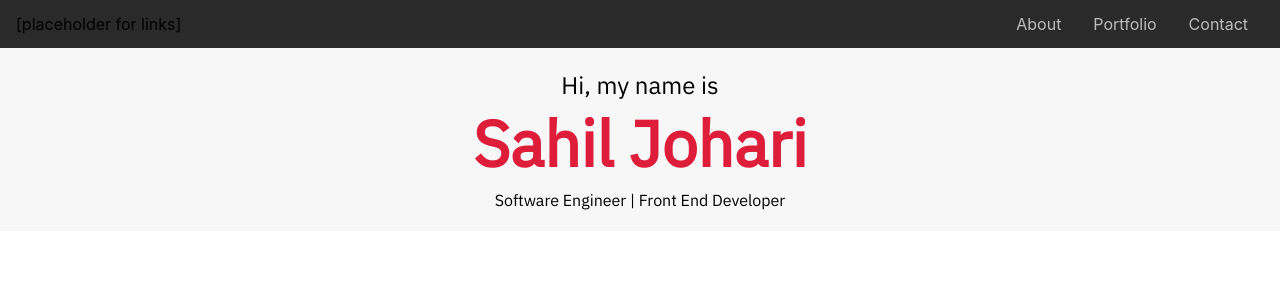
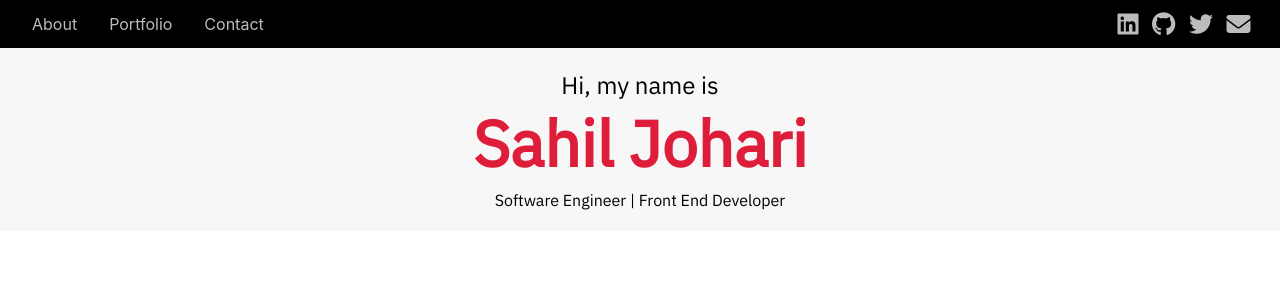
Before and after one commit to sahiljohari/portfolio-website, a React (Create React App) app: page / in a window 1280 px wide. Shown: the top 300 px of the page. Built offline with nearby package versions, Linux system fonts and the light colour scheme.

Commit message:
Social links implemented

```diff
--- a/public/index.html
+++ b/public/index.html
@@ -11,6 +11,7 @@
     />
     <link rel="apple-touch-icon" href="logo192.png" />
     <link rel="manifest" href="%PUBLIC_URL%/manifest.json" />
+    <script src="https://kit.fontawesome.com/04e178617b.js" crossorigin="anonymous"></script>
     <title>Sahil Johari | Portfolio</title>
   </head>
   <body>
--- a/src/components/HeaderNav/HeaderNav.js
+++ b/src/components/HeaderNav/HeaderNav.js
@@ -1,6 +1,7 @@
 import React from 'react';
 import { content } from './content';
 import DrawerToggleButton from '../SideDrawer/DrawerToggleButton';
+import SocialLinks from '../SocialLinks/SocialLinks';
 import './style.css';
 
 const HeaderNav = props => {
@@ -17,7 +18,7 @@ const HeaderNav = props => {
                 </div>
                 <div className="spacer" />
                 <div className="links">
-                    [placeholder for links]
+                    <SocialLinks />
                 </div>
             </nav>
         </header>
--- a/src/components/HeaderNav/style.css
+++ b/src/components/HeaderNav/style.css
@@ -5,13 +5,13 @@
   top: 0;
   left: 0;
   width: 100%;
-  background-color: #2a2a2a;
+  background-color: #000;
   height: 3rem;
 }
 
 .navbar__navigation {
   display: flex;
-  flex-direction: row-reverse;
+  flex-direction: row;
   align-items: center;
   height: 100%;
   padding: 0 1rem;
@@ -40,9 +40,20 @@
   flex: 1;
 }
 
+.links {
+  display: flex;
+  flex-direction: row;
+  width: 10rem;
+  place-content: space-evenly;
+}
+
 @media screen and (max-width: 600px) {
   .navbar__items {
     display: none;
+  }
+
+  .navbar__navigation {
+    flex-direction: row-reverse;
   }
 
   .links,
--- a/src/components/SideDrawer/style.css
+++ b/src/components/SideDrawer/style.css
@@ -23,7 +23,7 @@
 
 .side-drawer {
   height: 20%;
-  background: #2a2a2a;
+  background: #000;
   box-shadow: 2px 0 14px rgba(0, 0, 0, 0.3);
   position: fixed;
   top: 0;
--- /dev/null
+++ b/src/components/SocialLinks/SocialLinks.js
@@ -0,0 +1,19 @@
+import React from 'react';
+import { content } from './content';
+import "./style.css";
+
+const SocialLinks = () => {
+    return (
+        <>
+            {
+                content.filter(link => link.show).map((link, i) => (
+                    <div className="link-icons" key={i}>
+                        <a href={link.url}><i className={link.type}></i></a>
+                    </div>
+                ))
+            }
+        </>
+    );
+};
+
+export default SocialLinks;
--- /dev/null
+++ b/src/components/SocialLinks/content.js
@@ -0,0 +1,32 @@
+export const content = [
+    {
+        name: "LinkedIn",
+        type: "fab fa-linkedin",
+        url: "https://www.linkedin.com/in/sahiljohari12/",
+        show: true
+    },
+    {
+        name: "GitHub",
+        type: "fab fa-github",
+        url: "https://github.com/sahiljohari",
+        show: true
+    },
+    {
+        name: "Twitter",
+        type: "fab fa-twitter",
+        url: "https://twitter.com/Sahil_johari",
+        show: true
+    },
+    {
+        name: "Facebook",
+        type: "fab fa-facebook-square",
+        url: "https://www.facebook.com/sahil.johari.127",
+        show: false
+    },
+    {
+        name: "E-mail",
+        type: "fas fa-envelope",
+        url: "mailto:sahiljohari12@gmail.com",
+        show: true
+    }
+]
--- /dev/null
+++ b/src/components/SocialLinks/style.css
@@ -0,0 +1,13 @@
+.link-icons {
+  font-size: 1.5rem;
+  color: #fff;
+}
+
+.link-icons a {
+  color: #bcbcbc;
+  text-decoration: none;
+}
+
+.link-icons a:hover {
+  color: #fff;
+}
```
